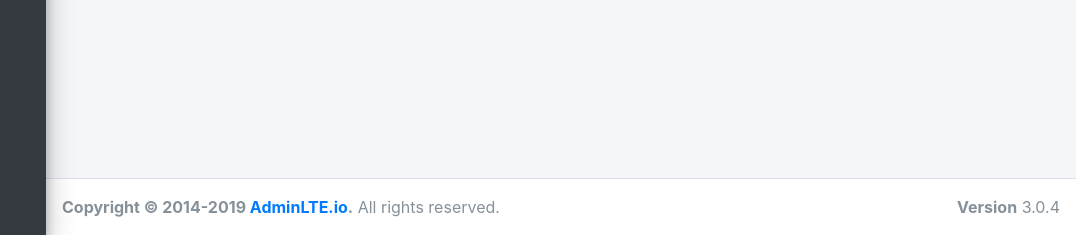
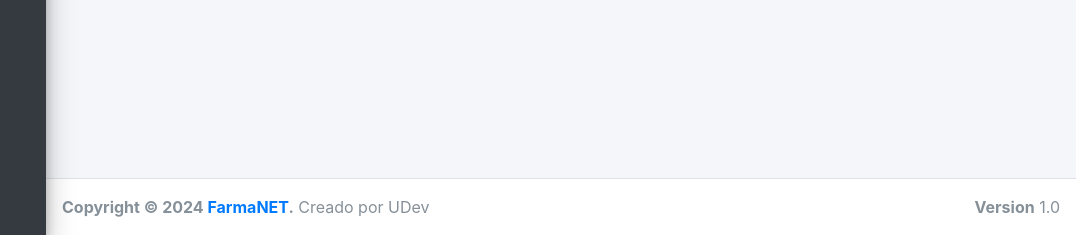
Before and after one commit to gonesau/farmacia, a PHP site: page /vista/adm_catalogo.php in a window 1280 px wide. Shown: the part 565-800 px from the top of the page, without its empty margins (204-1280 px from the left). Run offline with PHP 8.4, Linux system fonts and the light colour scheme; the visitor is signed in with stand-in values (Sample User, id 1); some libraries are stand-ins or nearby versions.

Commit message:
Edición Footer

```diff
--- a/vista/layouts/footer.php
+++ b/vista/layouts/footer.php
@@ -1,9 +1,8 @@
 <footer class="main-footer">
     <div class="float-right d-none d-sm-block">
-      <b>Version</b> 3.0.4
+      <b>Version</b> 1.0
     </div>
-    <strong>Copyright &copy; 2014-2019 <a href="http://adminlte.io">AdminLTE.io</a>.</strong> All rights
-    reserved.
+    <strong>Copyright &copy; 2024 <a href="https://github.com/gonesau/farmacia">FarmaNET</a>.</strong> Creado por UDev
   </footer>
 </div>
 <!-- ./wrapper -->
```
